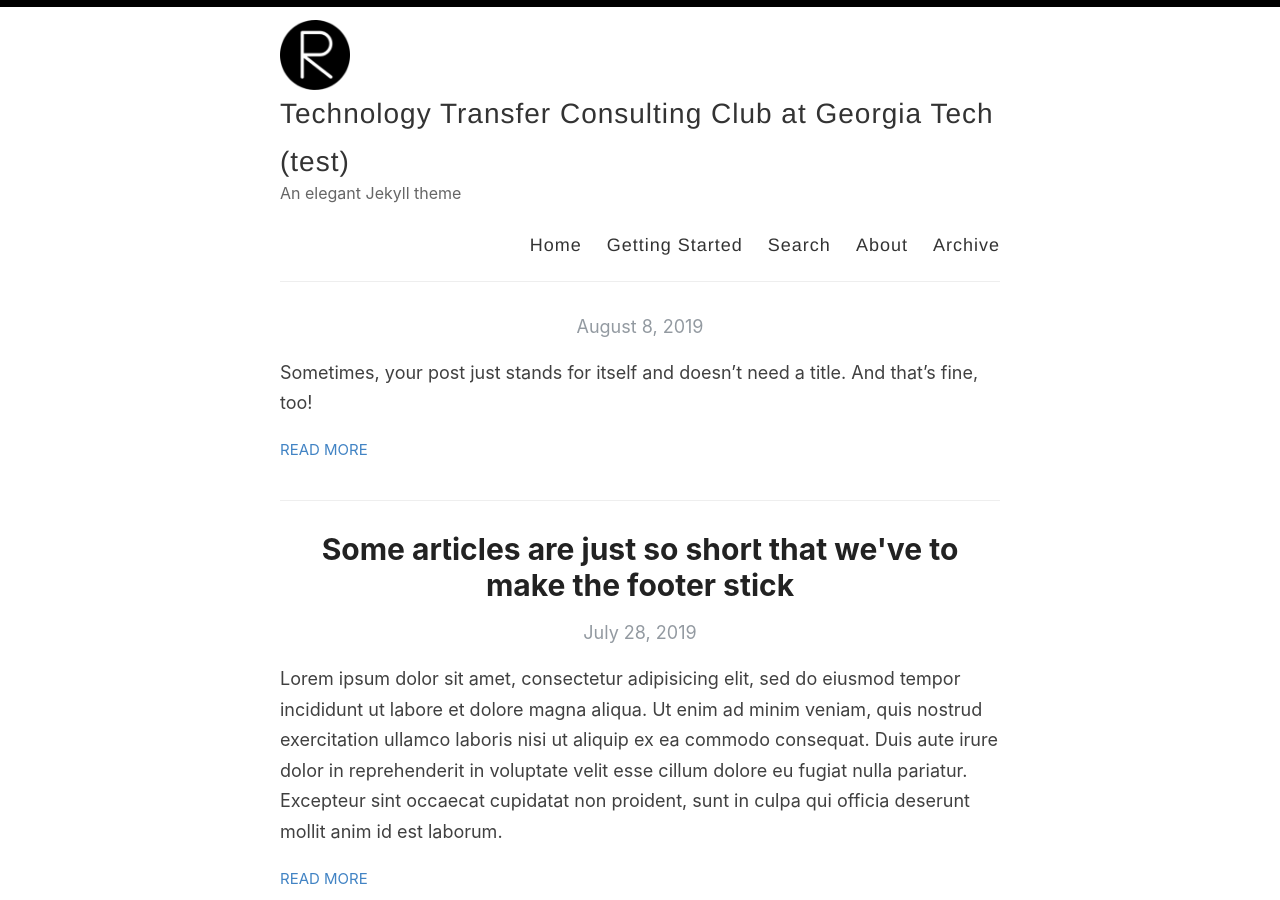
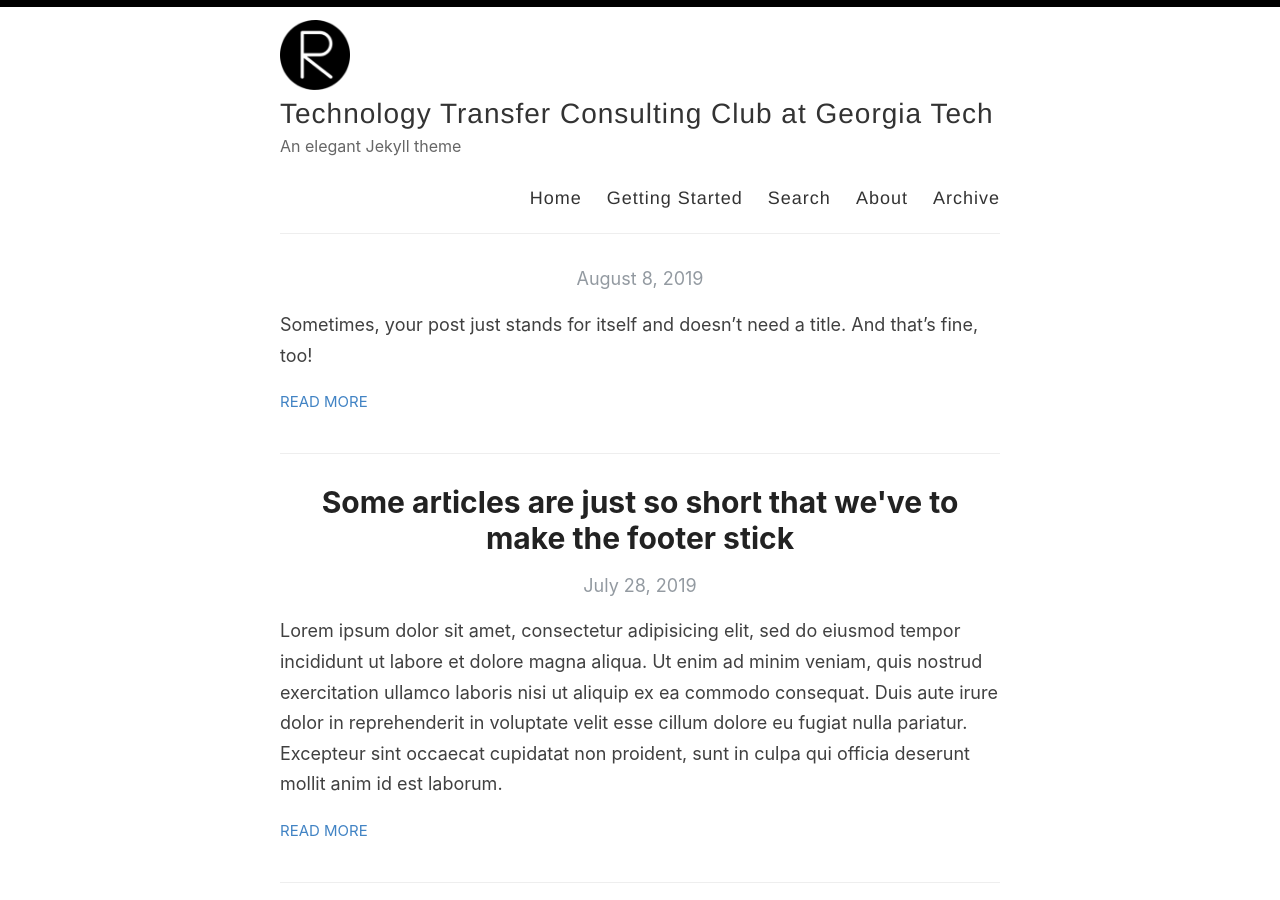
Before and after one commit to t2c2gatech/t2c2gatech10.github.io, a Jekyll site: the page built from index.html, in a window 1280 px wide and 900 px high. Built offline with Jekyll 4.4.1, drawn with Linux system fonts in a browser that asks for light colours; the list of posts is cut into pages by our own code.

Commit message:
Update _config.yml

```diff
--- a/_config.yml
+++ b/_config.yml
@@ -3,7 +3,7 @@
 #
 
 # Name of your site (displayed in the header)
-name: Technology Transfer Consulting Club at Georgia Tech (test)
+name: Technology Transfer Consulting Club at Georgia Tech
 
 # Name of the author
 author: Amit Merchant
```
